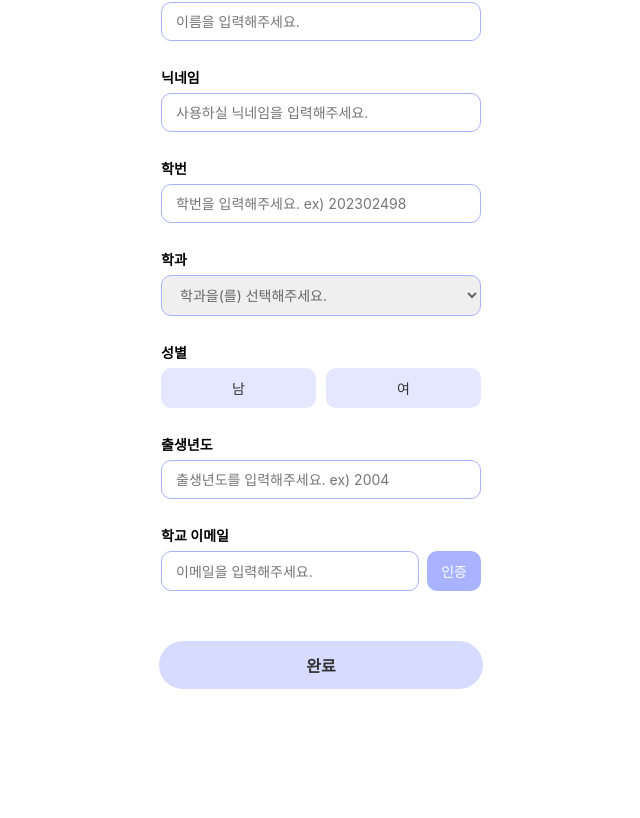
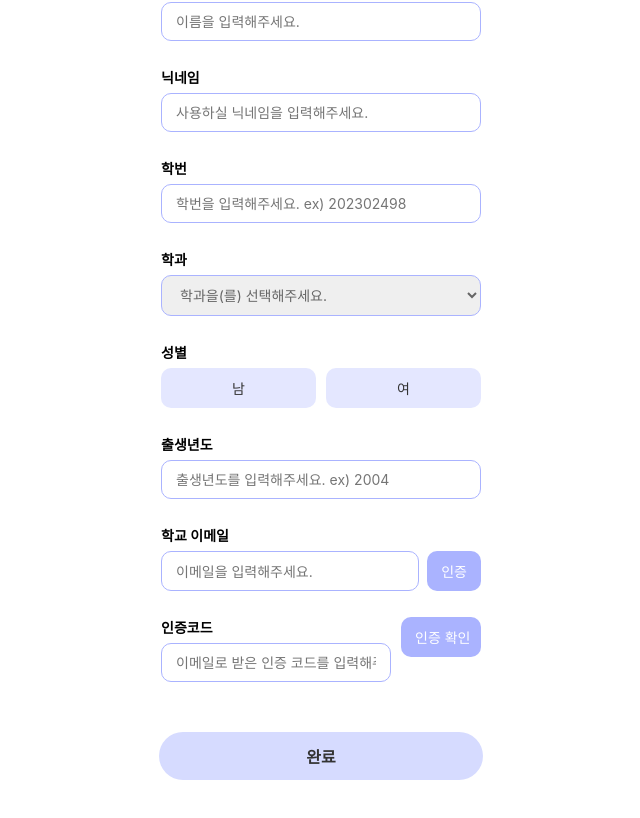
Before and after one commit to Likelion13th-Mini-4Team/Solo_Inferno_FE, a React (Create React App) app: page /signup in a window 1280 px wide. Shown: the part 498-1316 px from the top of the page, without its empty margins (319-959 px from the left). Before the commit the page ends 1227 px from the top, so only its background shows below. Built offline with nearby package versions, Linux system fonts and the light colour scheme; a web font is replaced by a local one.

Commit message:
회원가입 성공

```diff
--- a/src/components/Signup/SignupForm.jsx
+++ b/src/components/Signup/SignupForm.jsx
@@ -18,11 +18,12 @@ const SignupForm = () => {
   const [department, setDepartment] = useState('');
   const [gender, setGender] = useState('');
   const [email, setEmail] = useState('');
+  const [emailCode, setEmailCode] = useState('');
+  const [isVerified, setIsVerified] = useState(false);
   const [popup, setPopup] = useState('');
 
-  // Handle signup submission
+  // 회원가입 요청
   const handleSignup = async () => {
-  // Basic validation
     if (!id || !password || !confirmPw || !name || !nickname || !studentId || !department || !gender || !birthYear || !email) {
       setPopup('모든 필드를 입력해주세요.');
       return;
@@ -31,59 +32,83 @@ const SignupForm = () => {
       setPopup('비밀번호가 일치하지 않습니다.');
       return;
     }
-
-  const requestBody = {
-    userId: id,
-    password1: password,     // ✅ 백엔드 DTO에 맞게 수정
-    password2: confirmPw,    // ✅ 백엔드 DTO에 맞게 수정
-    name,
-    nickname,
-    studentId,
-    department,
-    gender,
-    birthYear,
-    email,
-  };
+    if (!isVerified) {
+      setPopup('이메일 인증을 완료해주세요.');
+      return;
+    }
 
     try {
         const response = await axios.post(
         'http://3.34.1.245:8080/api/auth/signup',
-      requestBody,
-      { headers: { 'Content-Type': 'application/json' } }
+        {
+            userId: id,
+            password1: password,
+            password2: confirmPw,
+            name,
+            nickname,
+            studentId: parseInt(studentId),
+            major: department,
+            gender,
+            birthYear: parseInt(birthYear),
+            email
+        },
+        {
+          headers: {
+            'Content-Type': 'application/json'
+          }
+        }
       );
+
       if (response.status === 200 || response.status === 201) {
         setPopup('회원가입이 성공적으로 완료되었습니다.\n이메일 인증 후 로그인해주세요.');
       }
     } catch (error) {
       console.error('회원가입 오류:', error);
+      console.log('서버 응답 내용:\n' + JSON.stringify(error.response?.data, null, 2));
       setPopup('회원가입에 실패했습니다. 다시 시도해주세요.');
     }
   };
 
-
+  // 아이디 중복 확인
   const handleCheckId = () => {
-    // ID 체크 API 연동 가능
     setPopup(id === 'admin' ? '이미 사용 중인 아이디입니다.' : '사용 가능한 아이디입니다.');
   };
 
-const handleVerifyEmail = async () => {
+  // 인증코드 요청
+  const handleSendEmail = async () => {
     if (!email.includes('@hufs.ac.kr')) {
-    setPopup('유효한 학교 이메일을 입력해주세요.\n(예: xxx@hufs.ac.kr)');
+      setPopup('유효한 학교 이메일을 입력해주세요. (예: xxx@hufs.ac.kr)');
       return;
     }
-
     try {
-  await axios.get('http://3.34.1.245:8080/api/auth/send-code', {
-    params: { email: email },
+      await axios.post('http://3.34.1.245:8080/api/auth/send-code', {
+        email: email
       });
       setPopup('학교 이메일로 인증 링크를 보냈습니다.\n확인 후 인증을 완료해주세요.');
     } catch (err) {
       setPopup('이메일 인증 요청에 실패했습니다.');
       console.error(err);
     }
-
   };
 
+  // 인증코드 확인
+  const handleVerifyCode = async () => {
+    if (!email || !emailCode) {
+      setPopup('이메일과 인증코드를 모두 입력해주세요.');
+      return;
+    }
+    try {
+      await axios.post('http://3.34.1.245:8080/api/auth/verify-code', {
+        email: email.trim(),
+        code: emailCode.trim()
+      });
+      setPopup('✅ 인증이 완료되었습니다.');
+      setIsVerified(true);
+    } catch (err) {
+      setPopup('❌ 인증에 실패했습니다. 인증코드를 다시 확인해주세요.');
+      console.error(err);
+    }
+  };
 
   return (
     <Wrapper>
@@ -113,44 +138,27 @@ const handleVerifyEmail = async () => {
           value={department}
           onChange={(e) => setDepartment(e.target.value)}
           options={[
-           "AI데이터융합학부",
-            "GBT학부",
-            "Finance & AI융합학부",
-            "그리스·불가리아학과",
-            "글로벌스포츠산업학부",
-            "국제금융학과",
-            "기후변화융합학부",
-            "디지털콘텐츠학부",
-            "루마니아학과",
-            "반도체공학전공",
-            "바이오메디컬공학부",
-            "산업경영공학과",
-            "사학과",
-            "생명공학과",
-            "세르비아·크로아티아학과",
-            "수학과",
-            "언어인지과학과",
-            "우크라이나학과",
-            "융합인재학부",
-            "전자공학전공",
-            "전자물리학과",
-            "정보통신공학과",
-            "중앙아시아학과",
-            "철학과",
-            "체코·슬로바키아학과",
-            "통계학과",
-            "투어리즘 & 웰니스학부",
-            "폴란드학과",
-            "한국학과",
-            "헝가리학과",
-            "화학과",
-            "컴퓨터공학부",
-            "자유전공학부",
+            "AI데이터융합학부", "GBT학부", "Finance & AI융합학부", "그리스·불가리아학과",
+            "글로벌스포츠산업학부", "국제금융학과", "기후변화융합학부", "디지털콘텐츠학부",
+            "루마니아학과", "반도체공학전공", "바이오메디컬공학부", "산업경영공학과",
+            "사학과", "생명공학과", "세르비아·크로아티아학과", "수학과", "언어인지과학과",
+            "우크라이나학과", "융합인재학부", "전자공학전공", "전자물리학과", "정보통신공학과",
+            "중앙아시아학과", "철학과", "체코·슬로바키아학과", "통계학과", "투어리즘 & 웰니스학부",
+            "폴란드학과", "한국학과", "헝가리학과", "화학과", "컴퓨터공학부", "자유전공학부"
           ]}
         />
         <GenderSelect gender={gender} onSelect={setGender} />
         <InputField label="출생년도" value={birthYear} onChange={(e) => setBirthYear(e.target.value)} placeholder="출생년도를 입력해주세요. ex) 2004" />
-        <EmailVerify email={email} onChange={(e) => setEmail(e.target.value)} onVerify={handleVerifyEmail} />
+        <EmailVerify email={email} onChange={(e) => setEmail(e.target.value)} onVerify={handleSendEmail} />
+        <VerifyBox>
+          <InputField
+            label="인증코드"
+            value={emailCode}
+            onChange={(e) => setEmailCode(e.target.value)}
+            placeholder="이메일로 받은 인증 코드를 입력해주세요."
+          />
+          <SmallButton type="button" onClick={handleVerifyCode}>인증 확인</SmallButton>
+        </VerifyBox>
 
         <SubmitButton type="button" onClick={handleSignup}>완료</SubmitButton>
       </FormBox>
@@ -162,6 +170,7 @@ const handleVerifyEmail = async () => {
 
 export default SignupForm;
 
+// 스타일
 const Wrapper = styled.div`
   display: flex;
   flex-direction: column;
@@ -236,3 +245,10 @@ const SubmitButton = styled.button`
   font-weight: bold;
   cursor: pointer;
 `;
+
+const VerifyBox = styled.div`
+  width: 320px;
+  display: flex;
+  gap: 10px;
+
+`;
```
Lines whose indentation alone changed are shown as unchanged.
